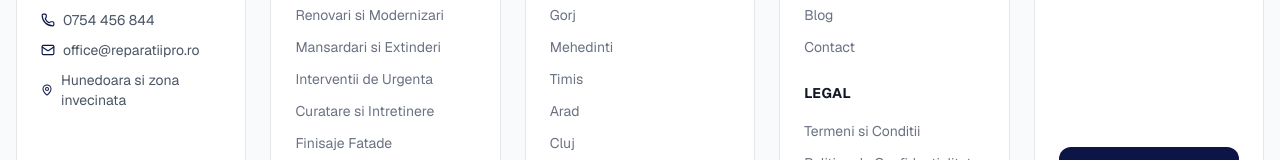
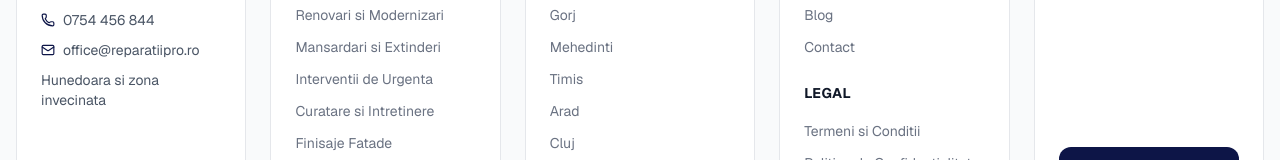
Before and after one commit to paullicica2016-rgb/acoperis-romania-, a Next.js app: page / in a window 1280 px wide. Shown: the part 8493-8653 px from the top of the page. Built offline with nearby package versions, Linux system fonts and the light colour scheme.

Commit message:
Footer: remove MapPin icon from zone text

```diff
--- a/src/components/Footer.tsx
+++ b/src/components/Footer.tsx
@@ -61,7 +61,7 @@ export default function Footer() {
                 <Mail size={14} className="text-[#0d1547]" /> office@reparatiipro.ro
               </a>
               <span className="flex items-center gap-2 text-gray-600 text-sm">
-                <MapPin size={14} className="text-[#0d1547]" /> Hunedoara si zona invecinata
+                Hunedoara si zona invecinata
               </span>
             </div>
           </div>
```
